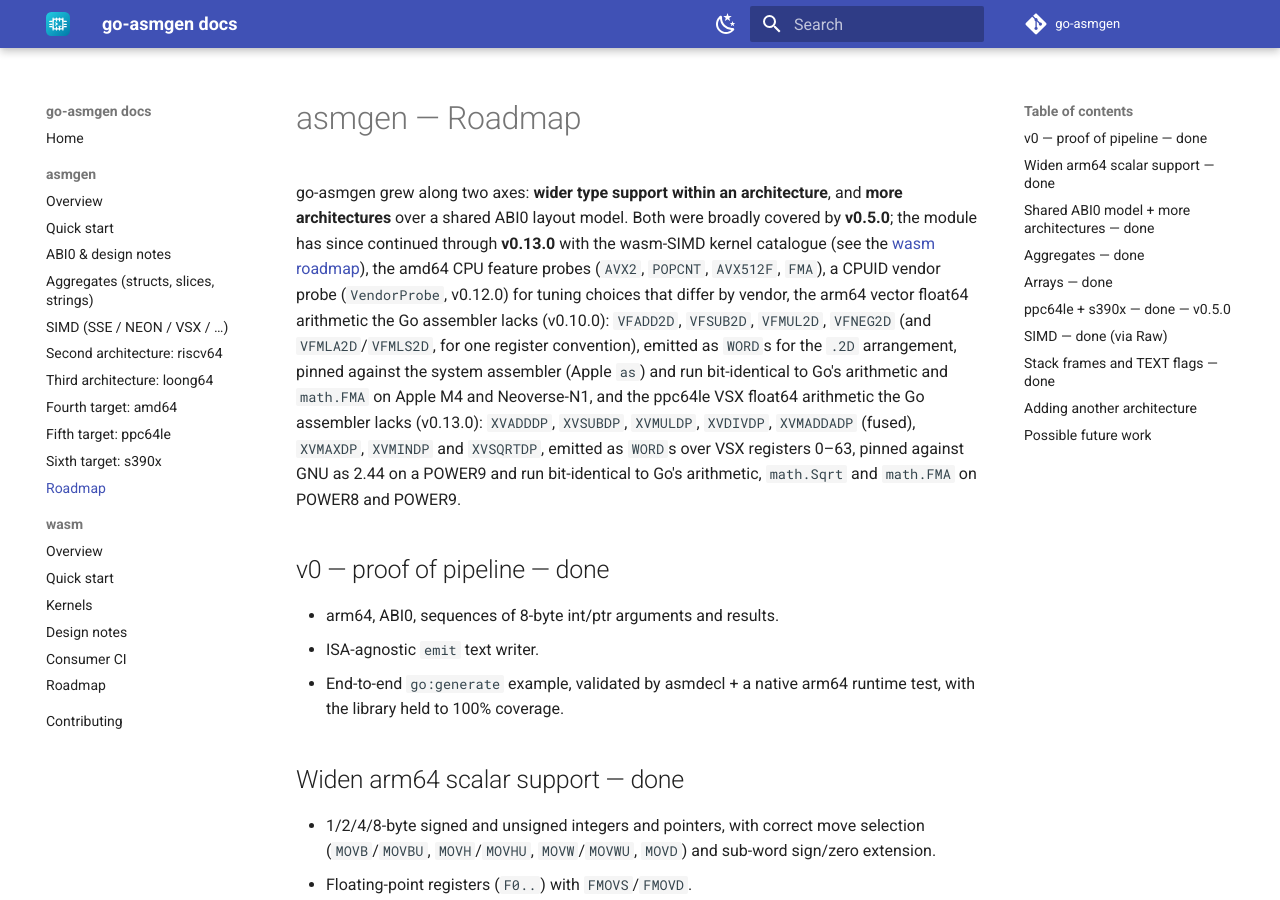
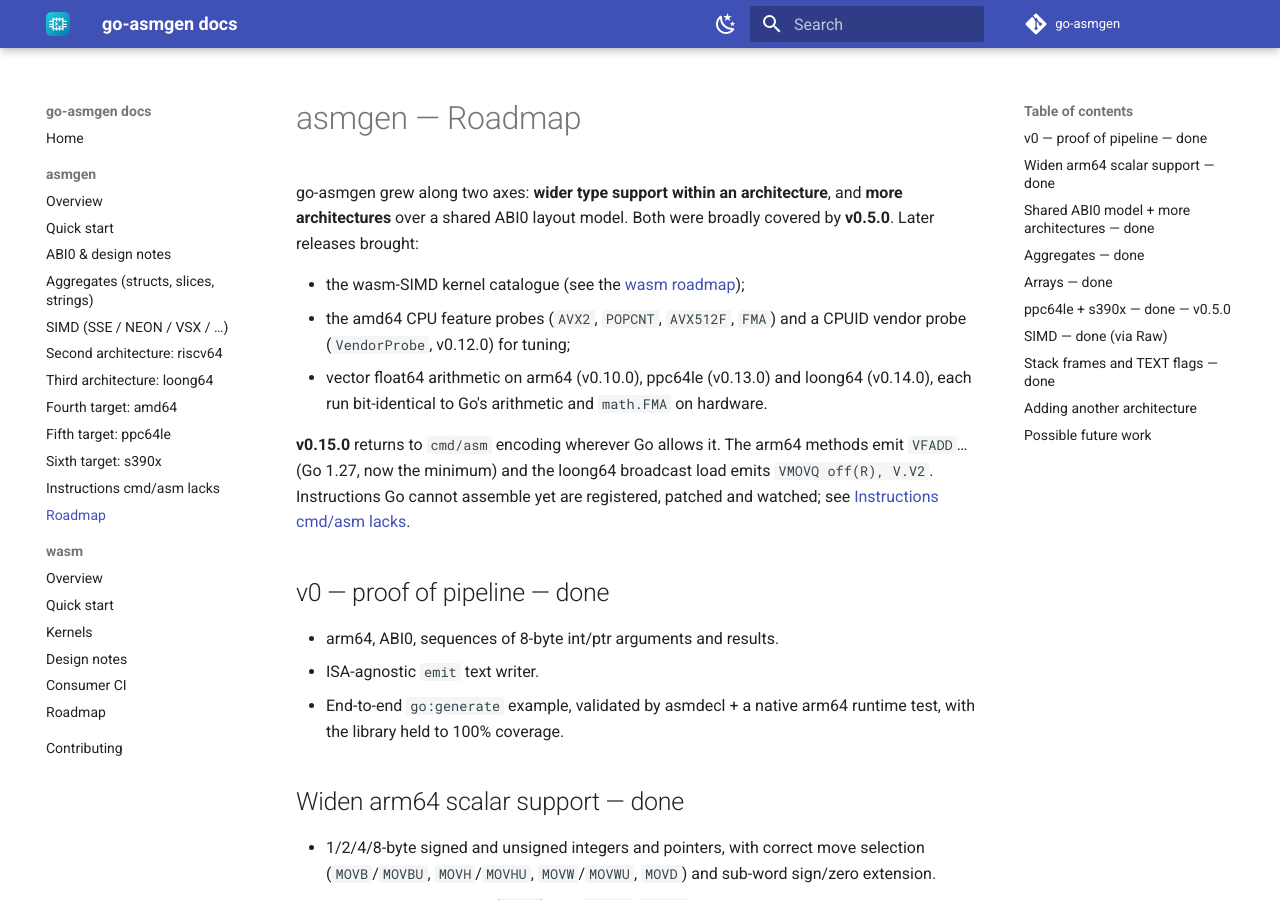
Before and after one commit to go-asmgen/docs, an MkDocs documentation site: the page built from docs/asmgen/roadmap.md, in a window 1280 px wide and 900 px high. Built offline with MkDocs 1.6.1 and Material for MkDocs 9.7.7, drawn with Linux system fonts in a browser that asks for light colours; the version menu is left out.

Commit message:
Describe v0.15.0: cmd/asm encodes; the gaps are registered, patched and watched (#16)
arm64 vector float64 arithmetic is no longer hand-encoded (Go 1.27 has
it, and the module now requires 1.27), and the loong64 broadcast load
emits VMOVQ/XVMOVQ. What cmd/asm still lacks (ppc64le VSX float64, the
loong64 vector FMA) is emitted as WORDs commented with the proposed
spelling, backed by internal/gap, goasm-patches/ and a weekly check.

Co-authored-by: Claude Opus 5.5 <noreply@anthropic.com>

```diff
--- a/docs/asmgen/roadmap.md
+++ b/docs/asmgen/roadmap.md
@@ -2,19 +2,19 @@
 
 go-asmgen grew along two axes: **wider type support within an architecture**,
 and **more architectures** over a shared ABI0 layout model. Both were broadly
-covered by **v0.5.0**; the module has since continued through **v0.13.0** with
-the wasm-SIMD kernel catalogue (see the [wasm roadmap](../wasm/roadmap.md)), the
-amd64 CPU feature probes (`AVX2`, `POPCNT`, `AVX512F`, `FMA`), a CPUID vendor
-probe (`VendorProbe`, v0.12.0) for tuning choices that differ by vendor, the
-arm64 vector float64 arithmetic the Go assembler lacks (v0.10.0): `VFADD2D`,
-`VFSUB2D`, `VFMUL2D`, `VFNEG2D` (and `VFMLA2D`/`VFMLS2D`, for one register
-convention), emitted as `WORD`s for the `.2D` arrangement, pinned against the
-system assembler (Apple `as`) and run bit-identical to Go's arithmetic and
-`math.FMA` on Apple M4 and Neoverse-N1, and the ppc64le VSX float64 arithmetic
-the Go assembler lacks (v0.13.0): `XVADDDP`, `XVSUBDP`, `XVMULDP`, `XVDIVDP`,
-`XVMADDADP` (fused), `XVMAXDP`, `XVMINDP` and `XVSQRTDP`, emitted as `WORD`s over VSX registers 0–63, pinned against GNU as
-2.44 on a POWER9 and run bit-identical to Go's arithmetic, `math.Sqrt` and
-`math.FMA` on POWER8 and POWER9.
+covered by **v0.5.0**. Later releases brought:
+
+- the wasm-SIMD kernel catalogue (see the [wasm roadmap](../wasm/roadmap.md));
+- the amd64 CPU feature probes (`AVX2`, `POPCNT`, `AVX512F`, `FMA`) and a
+  CPUID vendor probe (`VendorProbe`, v0.12.0) for tuning;
+- vector float64 arithmetic on arm64 (v0.10.0), ppc64le (v0.13.0) and loong64
+  (v0.14.0), each run bit-identical to Go's arithmetic and `math.FMA` on
+  hardware.
+
+**v0.15.0** returns to `cmd/asm` encoding wherever Go allows it. The arm64
+methods emit `VFADD`… (Go 1.27, now the minimum) and the loong64 broadcast load
+emits `VMOVQ off(R), V.V2`. Instructions Go cannot assemble yet are registered,
+patched and watched; see [Instructions cmd/asm lacks](gaps.md).
 
 ## v0 — proof of pipeline — done
 
--- a/mkdocs.yml
+++ b/mkdocs.yml
@@ -47,6 +47,7 @@ nav:
       - "Fourth target: amd64": asmgen/amd64.md
       - "Fifth target: ppc64le": asmgen/ppc64le.md
       - "Sixth target: s390x": asmgen/s390x.md
+      - "Instructions cmd/asm lacks": asmgen/gaps.md
       - Roadmap: asmgen/roadmap.md
   - wasm:
       - Overview: wasm/index.md
```
Also changed, not shown: docs/asmgen/gaps.md (added, +73 -0 lines), docs/asmgen/index.md (+10 -5 lines), docs/asmgen/simd.md (+4 -5 lines), docs/contributing.md (+3 -2 lines), docs/index.md (+10 -5 lines).
